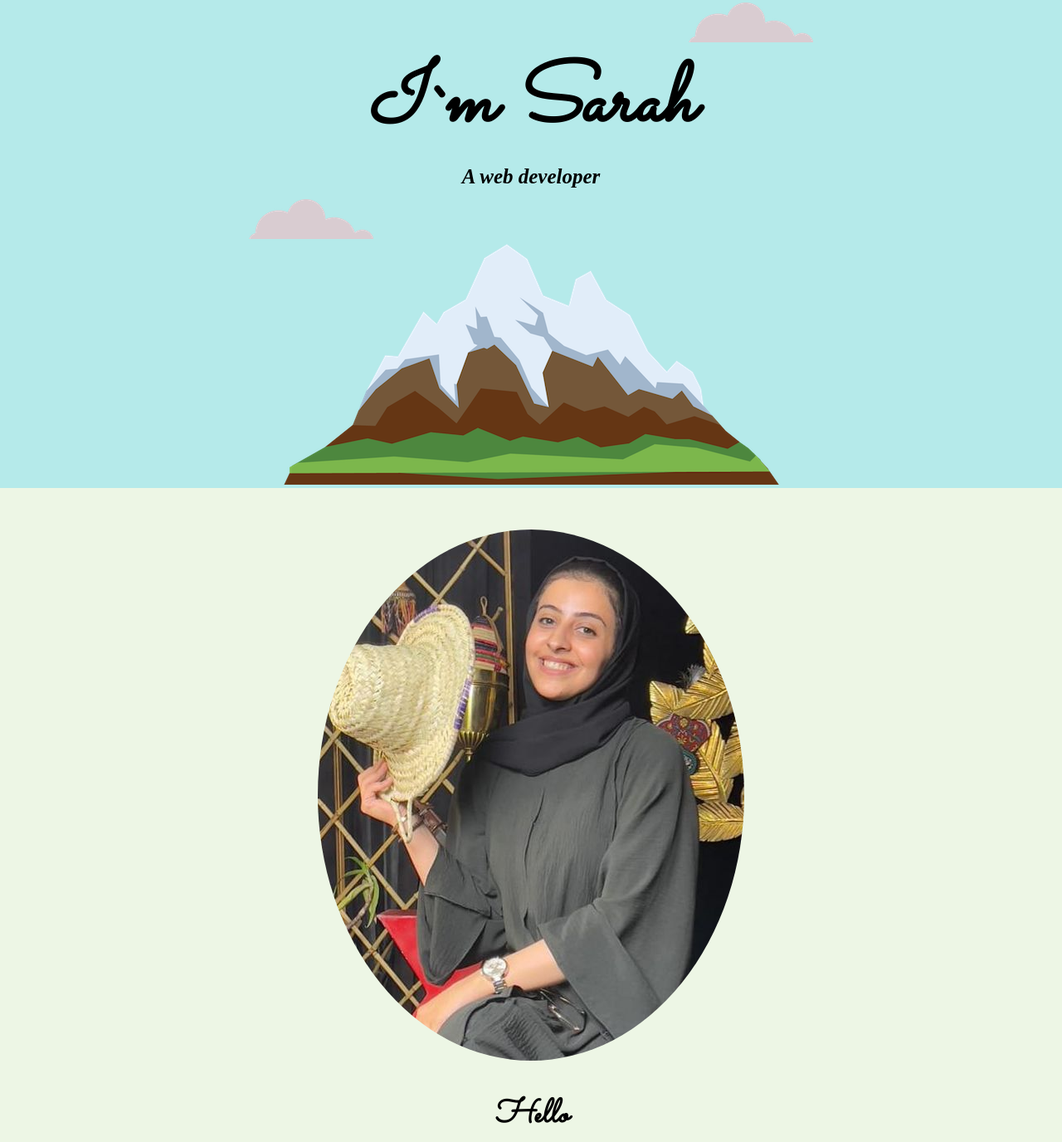
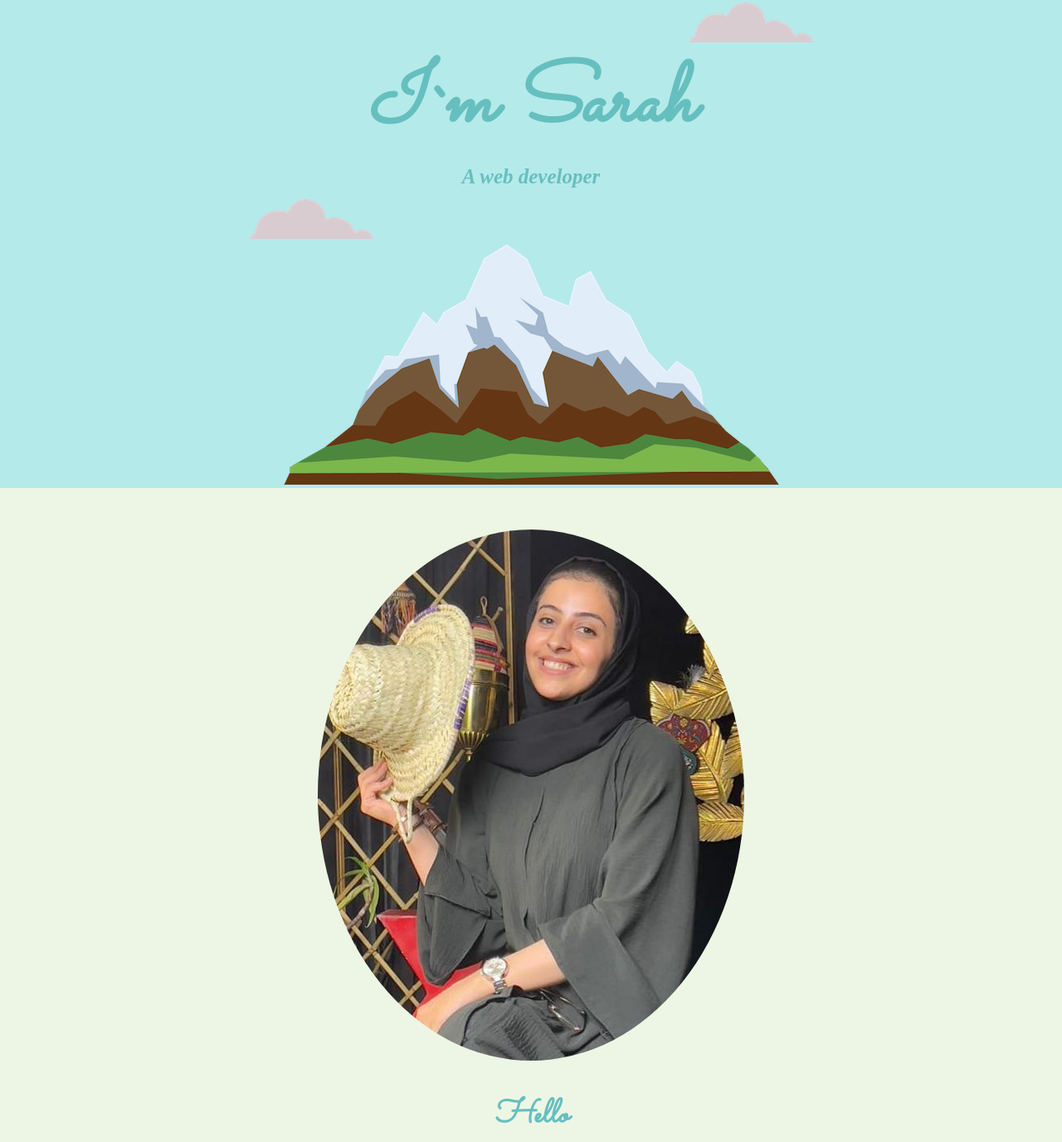
Before and after one commit to SarahAlafif/MySite, a plain HTML site: page index.html in a window 1280 px wide. Shown: the part 47-1423 px from the top of the page at 83% size. Drawn offline with Linux system fonts and the light colour scheme; a web font is replaced by a local one.

Commit message:
change the font color

```diff
--- a/css/style.css
+++ b/css/style.css
@@ -6,25 +6,33 @@ body{
 h1{
   margin: 0;
   font-size: 100px;
+  color: #66BFBF;
   font-family: 'Sacramento', cursive;
 }
 h2{
   font-family: 'Sacramento', cursive;
   font-size: 40px;
+  color: #66BFBF;
 }
 h3{
   font-size: 25px;
+  color: #66BFBF;
+
 }
 h4{
   margin: 0;
   font-family: 'Uchen', serif;
   font-size: 25px;
+  color: #66BFBF;
+
+
 }
 h5{
   font-size: 25px;
   font-family: 'Uchen', serif;
   margin: 0;
   font-weight: lighter;
+
 }
 .top-container{
   margin:auto 0;
```
